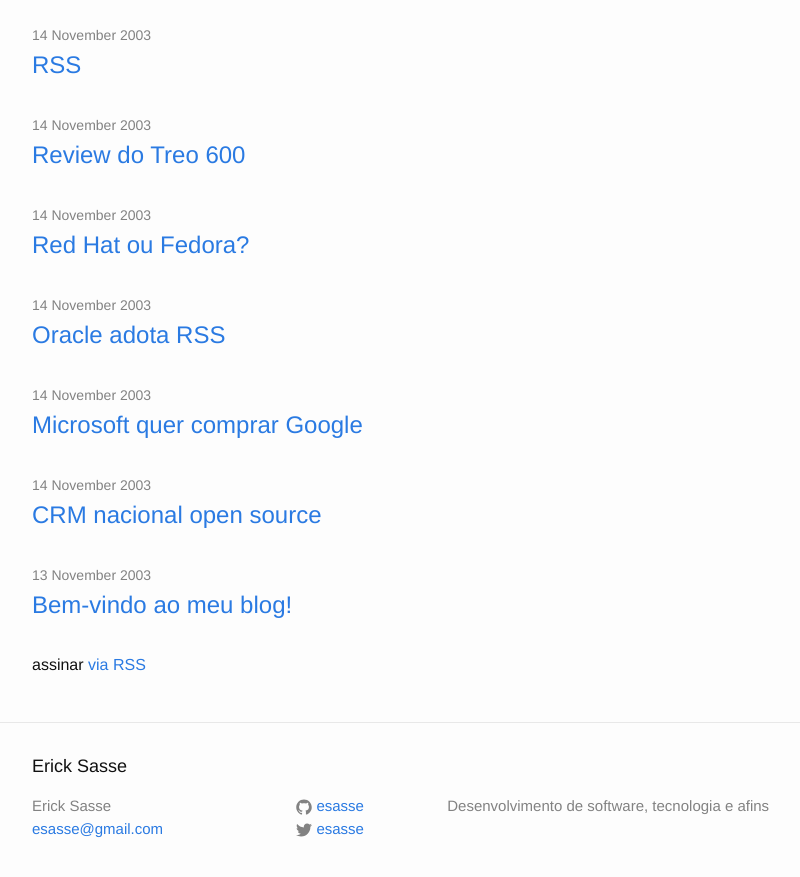
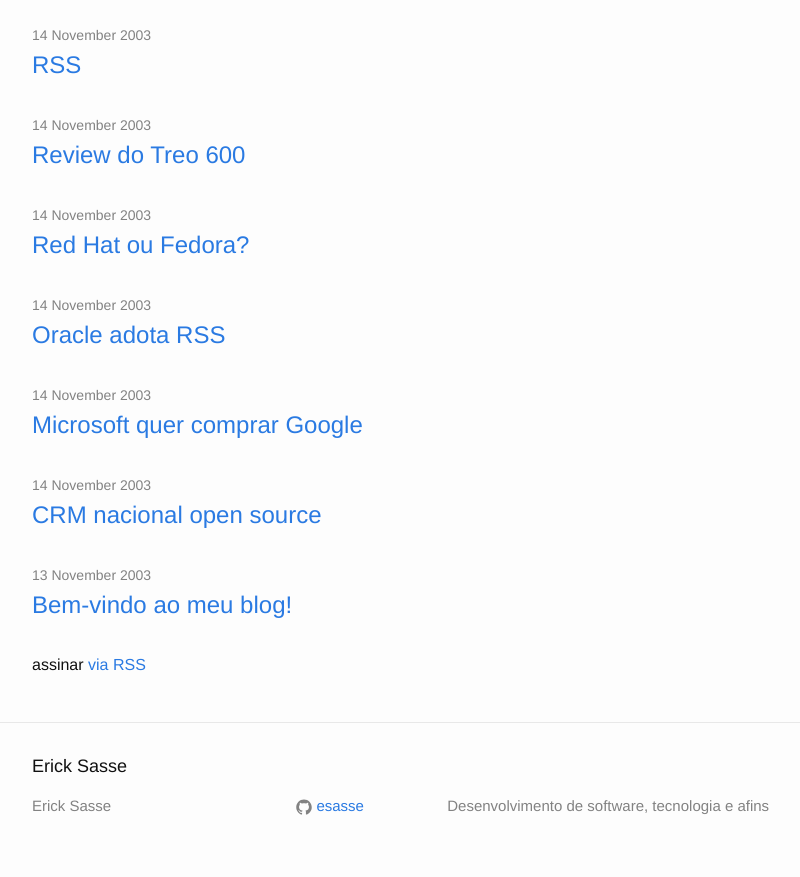
Before and after one commit to esasse/esasse.github.io, a Jekyll site: the page built from index.html, in a window 1280 px wide and 900 px high, scrolled down 67902 px. Shown: the top 877 px of the window, without its empty margins (238-1038 px from the left). Built offline with Jekyll 4.4.1, drawn with Linux system fonts in a browser that asks for light colours.

Commit message:
Remove twitter e e-mail

```diff
--- a/_config.yml
+++ b/_config.yml
@@ -1,8 +1,6 @@
 title: Erick Sasse
-email: esasse@gmail.com
 description: Desenvolvimento de software, tecnologia e afins
 url: http://ericksasse.com.br
-twitter_username: esasse
 
 # GitHub
 github_username:  esasse
```
